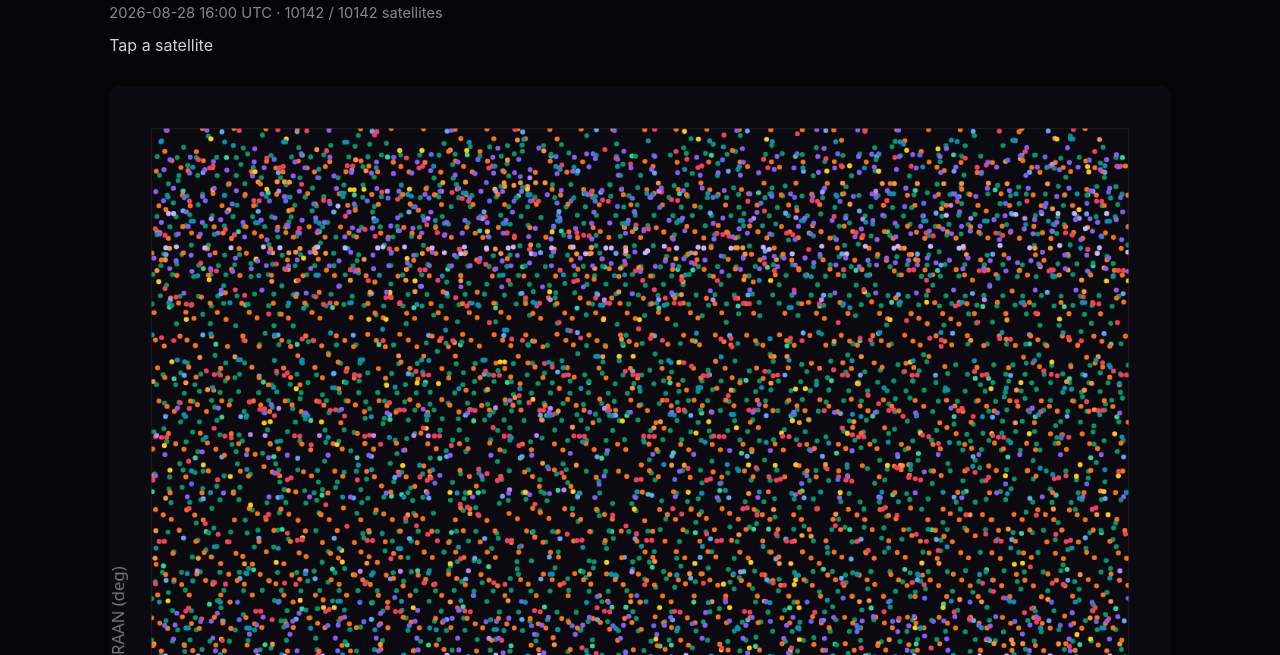
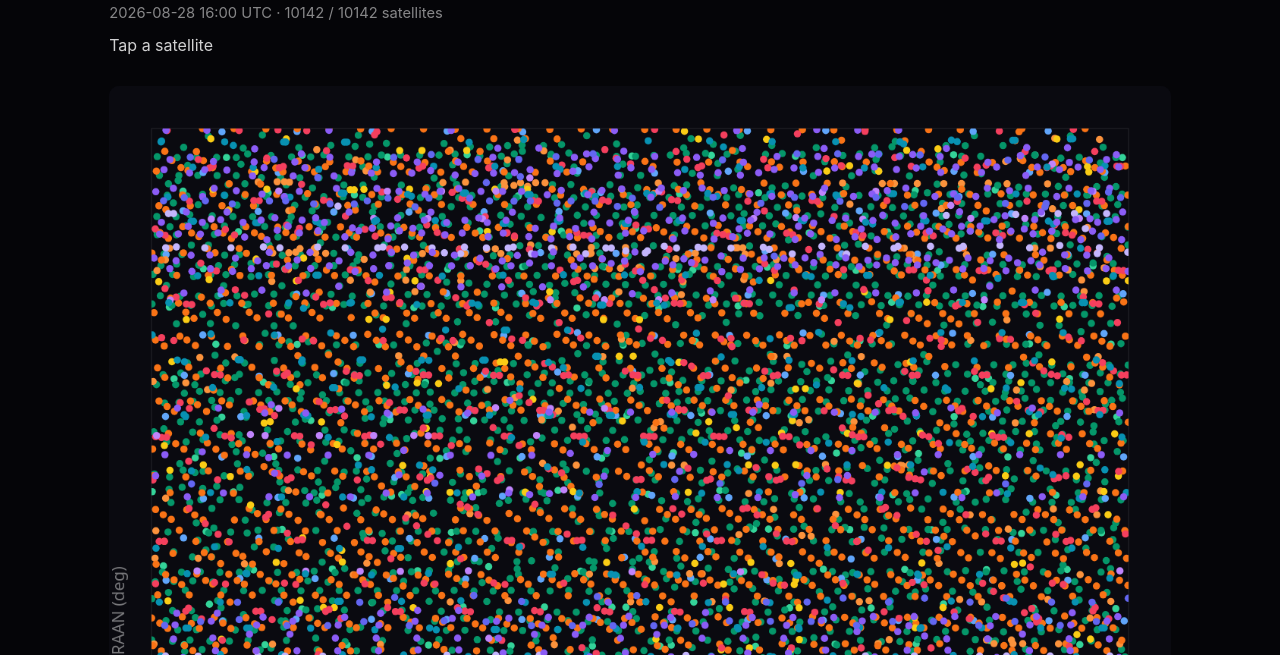
Before and after one commit to eliaseccli/eliaseccli.github.io, a plain HTML site: page starlink/index.html in a window 1280 px wide. Shown: the part 145-800 px from the top of the page. Drawn offline with Linux system fonts and the light colour scheme.

Commit message:
Increase Starlink sat dot sizes

```diff
--- a/starlink/index.html
+++ b/starlink/index.html
@@ -148,8 +148,8 @@
         ctx.beginPath();
         ctx.rect(p, p, s, s);
         ctx.clip();
-        var r = 3.3 * Math.pow(view.k, 0.45);
-        if (r > 10) r = 10;
+        var r = 4.8 * Math.pow(view.k, 0.45);
+        if (r > 14) r = 14;
         for (var i = 0; i < data.sats.length; i++) {
           var sat = data.sats[i];
           if (!on[sat.s]) continue;
```
